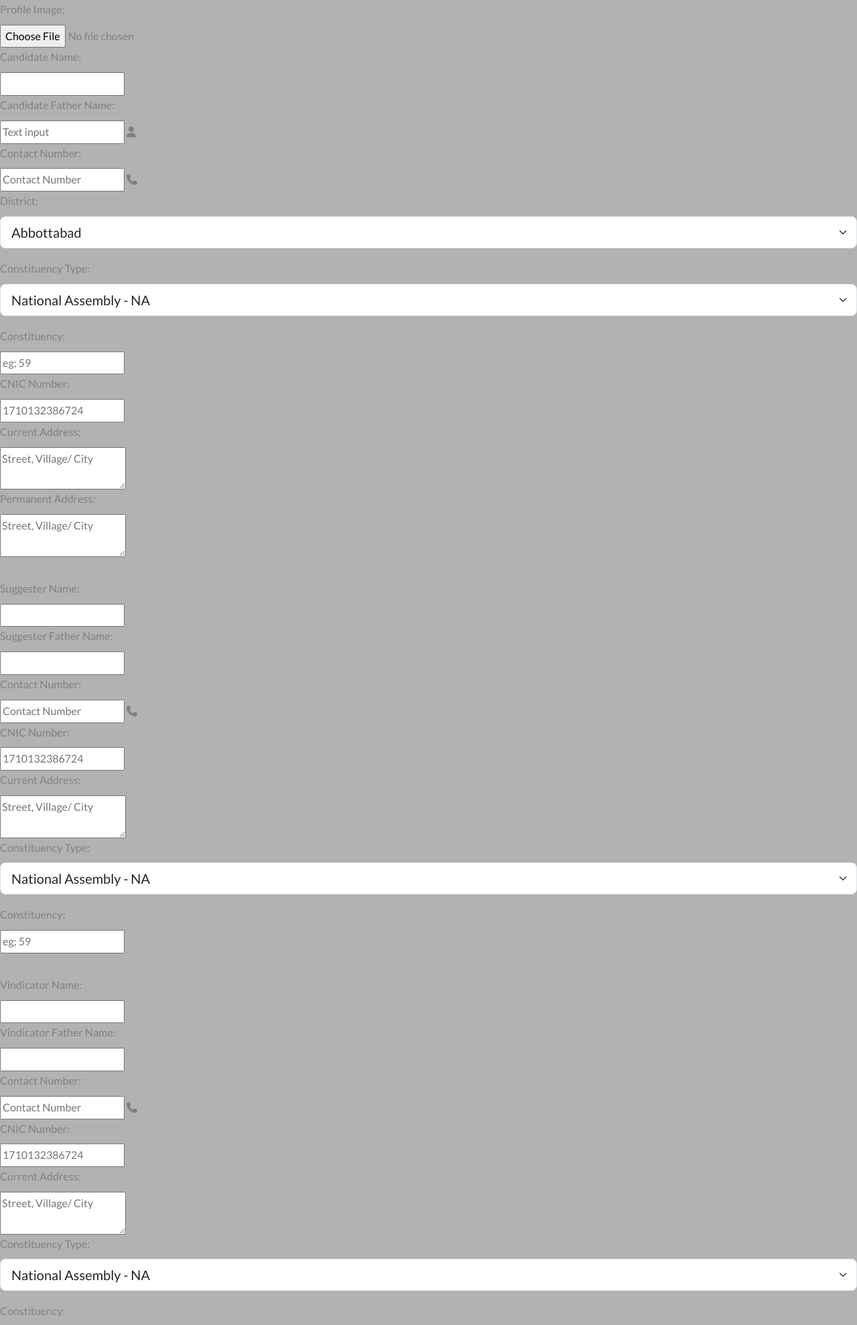
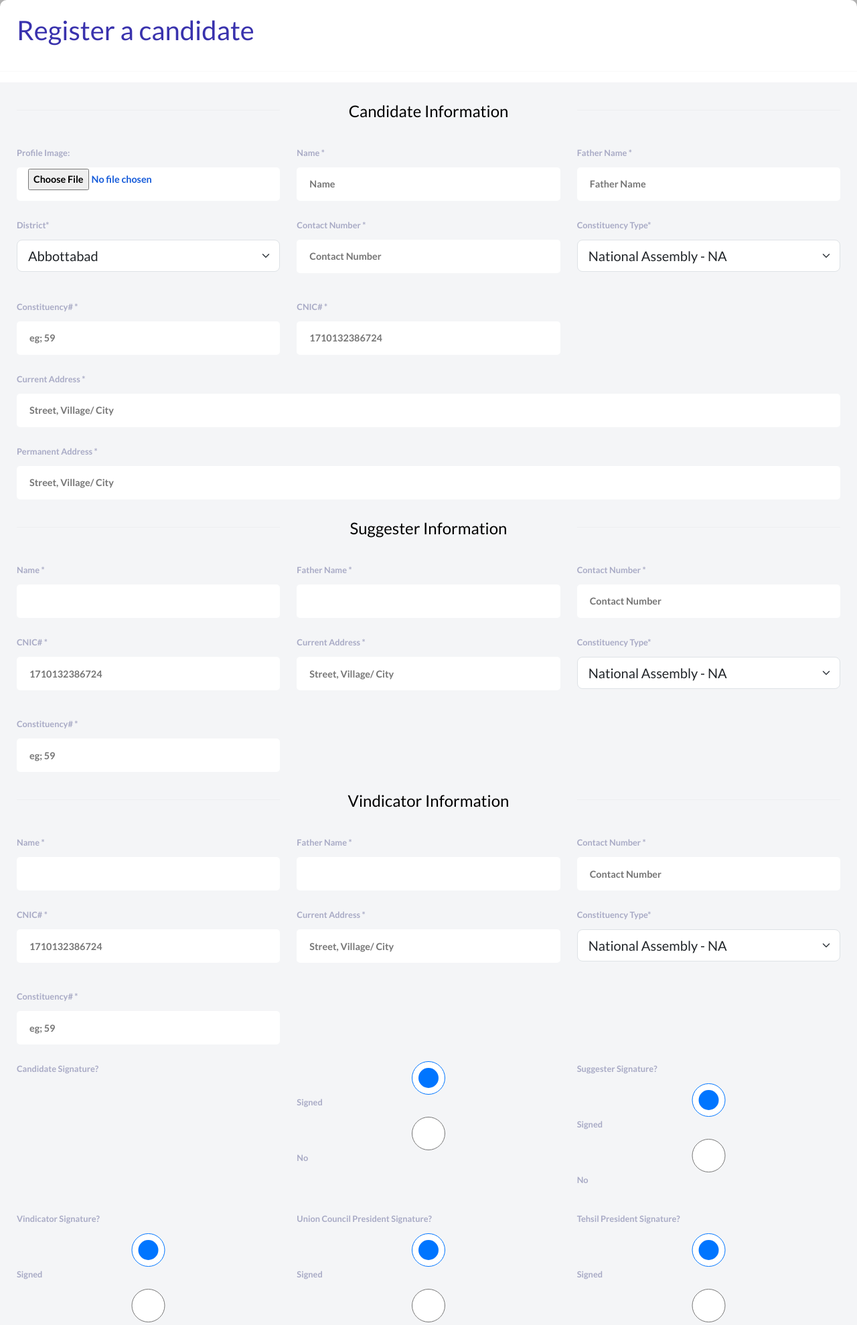
Before and after one commit to haseebjanhamraz/anp_candidates, a Node server app: page /add in a window 1280 px wide. Shown: the part 67-2046 px from the top of the page at 67% size. Run offline with Node 20, Linux system fonts and the light colour scheme; the visitor is signed in with stand-in values (Sample User, id 1); some libraries are stand-ins or nearby versions.

Commit message:
Update Add form styling

```diff
--- /dev/null
+++ b/public/styles.css
@@ -0,0 +1,80 @@
+.wrapper {
+    width: 100%;
+    background: #FFF;
+    border-radius: 10px;
+    box-shadow: 0 25px 70px rgba(0, 0, 0, .05);
+    overflow: hidden;
+}
+
+h1.title {
+    padding: 15px 0;
+    margin-left: 25px;
+    font-weight: normal;
+    color: rgba(57, 50, 173, 1)
+}
+
+.form {
+    width: 100%;
+}
+
+.myform {
+    background: #F4F5F7;
+    padding: 25px;
+    display: grid;
+    grid-template-columns: 1fr 1fr 1fr;
+    grid-gap: 25px
+}
+
+.myform label {
+    display: block;
+    color: #A8AAC5;
+    font-weight: bold;
+    font-size: .8rem;
+    margin-bottom: 10px;
+}
+
+
+.myform input {
+    border: 0;
+    outline: 0;
+    height: 50px;
+    background: #FFF;
+    width: 100%;
+    border-radius: 5px;
+    color: #155BDA;
+    font-weight: 700;
+    font-size: .9rem;
+    text-indent: 15px;
+    border: 2px solid transparent;
+    transition: border 250ms;
+}
+
+.full-width {
+    grid-column: -1 / 1
+}
+
+.button {
+    grid-column: -1 / 1;
+    display: flex;
+    justify-content: center;
+}
+
+.button button {
+    border: 0;
+    outline: 0;
+    width: 120px;
+    height: 50px;
+    border-radius: 50px;
+    color: #FFF;
+    font-weight: bold;
+    font-size: .9rem;
+    cursor: pointer;
+    background: linear-gradient(356deg, rgba(57, 50, 173, 1) 0%, rgba(87, 50, 173, 1) 100%);
+}
+
+.button button:hover {
+    background: rgba(57, 50, 173, 1);
+}
+input[type="radio"] {
+    font-size: 1px;
+  }
--- a/views/add.ejs
+++ b/views/add.ejs
@@ -1,46 +1,32 @@
 <%- include('partials/header') %>
-
-    <div class="columns is-flex is-flex-direction-row	">
-      <div class="column is-one-quarter is-offset-one-fifth">
-        <form action="/add" method="post" enctype="multipart/form-data">
-
-
-          <div class="field">
+  <div class="container-100 justify-content-center">
+    <div class="wrapper">
+      <div class="form">
+        <h1 class="title">Register a candidate</h1>
+        <hr>
+        <form action="/add" method="post" class="myform" enctype="multipart/form-data">
+          <hr>
+          <h4 class="text-center">Candidate Information</h4>
+          <hr>
+          <div class="control-from">
             <label for="profileImage" class="label">Profile Image:</label>
             <div class="control">
               <input type="file" id="profileImage" name="profileImage" class="input" required>
             </div>
           </div>
+          <div class="control-from">
+            <label for="name">Name *</label>
+            <input type="text" id="name" name="name" class="input" placeholder="Name" required>
+          </div>
+
+          <div class="control-from">
+            <label for="fathername">Father Name *</label>
+            <input type="text" id="fathername" name="fathername" class="input" placeholder="Father Name" required>
+          </div>
 
 
           <div class="field">
-            <label for="name" class="label">Candidate Name:</label>
-            <div class="control">
-              <input type="text" id="name" name="name" class="input" required>
-            </div>
-          </div>
-
-          <div class="field">
-            <label for="fathername" class="label">Candidate Father Name:</label>
-            <div class="control has-icons-left has-icons-right">
-              <input type="text" id="fathername" name="fathername" class="input" placeholder="Text input" required>
-              <span class="icon is-small is-left">
-                <i class="fas fa-user"></i>
-              </span>
-            </div>
-          </div>
-
-          <div class="field">
-            <label for="contactNumber" class="label">Contact Number:</label>
-            <div class="control has-icons-left has-icons-right">
-              <input type="text" id="contactNumber" name="contactNumber" class="input" placeholder="Contact Number" maxlength="11" required>
-              <span class="icon is-small is-left">
-                <i class="fas fa-phone"></i>
-              </span>
-              </div>
-          </div>
-          <div class="field">
-            <label for="district" class="label">District:</label>
+            <label for="district" class="label">District*</label>
             <div class="control">
               <div class="select">
                 <select class="form-select form-select-lg mb-3" aria-label=".form-select-lg example" id="district"
@@ -89,10 +75,15 @@
             </div>
           </div>
 
+          <div class="control-from">
+            <label for="contactNumber">Contact Number *</label>
+            <input type="text" id="contactNumber" name="contactNumber" class="input" placeholder="Contact Number"
+              maxlength="11" required>
+          </div>
 
 
           <div class="field">
-            <label for="constituencyType" class="label">Constituency Type:</label>
+            <label for="constituencyType" class="label">Constituency Type*</label>
             <div class="control">
               <div class="select">
                 <select class="form-select form-select-lg mb-3" aria-label=".form-select-lg example"
@@ -103,185 +94,162 @@
               </div>
             </div>
           </div>
-          <div class="field">
-            <label for="constituency" class="label">Constituency:</label>
-            <div class="control has-icons-left has-icons-right">
-              <input type="number" id="constituency" name="constituency" maxlength="3" class="input" placeholder="eg; 59" required>
-              </span>
-            </div>
-          </div>
-          <div class="field">
-            <label for="cnic" class="label">CNIC Number:</label>
-            <div class="control has-icons-left has-icons-right">
-              <input type="text" id="cnic" name="cnic" class="input" maxlength="13" placeholder="1710132386724"
+
+          <div class="control-from">
+            <label for="constituency">Constituency# *</label>
+            <input type="number" id="constituency" name="constituency" maxlength="3" class="input" placeholder="eg; 59"
               required>
           </div>
+
+          <div class="control-from">
+            <label for="cnic">CNIC# *</label>
+            <input type="text" id="cnic" name="cnic" class="input" maxlength="13" placeholder="1710132386724">
+          </div>
+          <div class="full-width">
+            <label for="currentAddress">Current Address *</label>
+            <input type="text" id="currentAddress" name="currentAddress" class="input"
+              placeholder="Street, Village/ City" required>
+          </div>
+          <div class="full-width">
+            <label for="permanentAddress">Permanent Address *</label>
+            <input type="text" id="permanentAddress" name="permanentAddress" class="input"
+              placeholder="Street, Village/ City" required>
+          </div>
+
+          <hr>
+          <h4 class="text-center">Suggester Information</h4>
+          <hr>
+          <div class="control-from">
+            <label for="suggesterName">Name *</label>
+            <input type="text" id="suggesterName" name="suggesterName" class="input" required>
+          </div>
+
+          <div class="control-from">
+            <label for="suggesterFatherName">Father Name *</label>
+            <input type="text" id="suggesterFatherName" name="suggesterFatherName" class="input" required>
+          </div>
+
+          <div class="control-from">
+            <label for="contactNumber">Contact Number *</label>
+            <input type="text" id="suggesterContactNum" name="suggesterContactNum" class="input"
+              placeholder="Contact Number" maxlength="11" required>
+          </div>
+
+          <div class="control-from">
+            <label for="suggesterCNIC">CNIC# *</label>
+            <input type="text" id="suggesterCNIC" name="suggesterCNIC" class="input" maxlength="13"
+              placeholder="1710132386724" required>
+          </div>
+
+          <div class="control-form">
+            <label for="suggesterCurrentAddress">Current Address *</label>
+            <input type="text" id="suggesterCurrentAddress" name="suggesterCurrentAddress" class="input"
+              placeholder="Street, Village/ City" required>
           </div>
 
           <div class="field">
-            <label for="currentAddress" class="label">Current Address:</label>
-            <div class="control">
-              <textarea id="currentAddress" name="currentAddress" class="textarea" placeholder="Street, Village/ City" required></textarea>
-            </div>
-          </div>
-
-          <div class="field">
-            <label for="permanentAddress" class="label">Permanent Address:</label>
-            <div class="control">
-              <textarea id="permanentAddress" name="permanentAddress" class="textarea" placeholder="Street, Village/ City" required></textarea>
-            </div>
-          </div>
-          <hr>
-
-
-          <!-- Suggestor Information  -->
-
-
-          <div class="field">
-            <label for="suggesterName" class="label">Suggester Name:</label>
-            <div class="control">
-              <input type="text" id="suggesterName" name="suggesterName" class="input" required>
-            </div>
-          </div>
-          <div class="field">
-            <label for="suggesterFatherName" class="label">Suggester Father Name:</label>
-            <div class="control">
-              <input type="text" id="suggesterFatherName" name="suggesterFatherName" class="input" required>
-            </div>
-          </div>
-
-          <div class="field">
-            <label for="suggesterContactNum" class="label">Contact Number:</label>
-            <div class="control has-icons-left has-icons-right">
-              <input type="text" id="suggesterContactNum" name="suggesterContactNum" class="input" placeholder="Contact Number" maxlength="11" required>
-              <span class="icon is-small is-left">
-                <i class="fas fa-phone"></i>
-              </span>
-              </div>
-          </div>
-
-          <div class="field">
-            <label for="suggesterCNIC" class="label">CNIC Number:</label>
-            <div class="control has-icons-left has-icons-right">
-              <input type="text" id="suggesterCNIC" name="suggesterCNIC" class="input" maxlength="13" placeholder="1710132386724"
-                required>
-            </div>
-          </div>
-
-          <div class="field">
-            <label for="suggesterCurrentAddress" class="label">Current Address:</label>
-            <div class="control">
-              <textarea id="suggesterCurrentAddress" name="suggesterCurrentAddress" class="textarea" placeholder="Street, Village/ City" required></textarea>
-            </div>
-          </div>
-
-          <div class="field">
-            <label for="suggConstTyp" class="label">Constituency Type:</label>
+            <label for="suggConstTyp" class="label">Constituency Type*</label>
             <div class="control">
               <div class="select">
-                <select class="form-select form-select-lg mb-3" aria-label=".form-select-lg example"
-                  id="suggConstTyp" name="suggConstTyp" required>
+                <select class="form-select form-select-lg mb-3" aria-label=".form-select-lg example" id="suggConstTyp"
+                  name="suggConstTyp" required>
                           <option value="NA">National Assembly - NA</option>
                           <option value="PK">Provincial Assembly - PK</option>
                       </select>
               </div>
             </div>
           </div>
-          <div class="field">
-            <label for="suggesterConstituency" class="label">Constituency:</label>
-            <div class="control has-icons-left has-icons-right">
-              <input type="number" id="suggesterConstituency" name="suggesterConstituency" maxlength="3" class="input" placeholder="eg; 59" required>
-              </span>
+
+          <div class="control-from">
+            <label for="suggesterConstituency">Constituency# *</label>
+            <input type="number" id="suggesterConstituency" name="suggesterConstituency" maxlength="3" class="input"
+              placeholder="eg; 59" required>
           </div>
-          </div>
+
+
+          <div class="control-from"></div>
+          <div class="control-from"></div>
+
+
+          <hr>
+          <h4 class="text-center">Vindicator Information</h4>
           <hr>
 
-          <!-- Vindicator Information  -->
-
-          <div class="field">
-            <label for="vindicatorName" class="label">Vindicator Name:</label>
-            <div class="control">
+          <div class="control-from">
+            <label for="vindicatorName">Name *</label>
             <input type="text" id="vindicatorName" name="vindicatorName" class="input" required>
           </div>
-          </div>
-          <div class="field">
-            <label for="vindicatorFatherName" class="label">Vindicator Father Name:</label>
-            <div class="control">
+
+          <div class="control-from">
+            <label for="vindicatorFatherName">Father Name *</label>
             <input type="text" id="vindicatorFatherName" name="vindicatorFatherName" class="input" required>
           </div>
+
+          <div class="control-from">
+            <label for="vindicatorContactNum">Contact Number *</label>
+            <input type="text" id="vindicatorContactNum" name="vindicatorContactNum" class="input"
+              placeholder="Contact Number" maxlength="11" required>
+          </div>
+
+          <div class="control-from">
+            <label for="vindicatorCNIC">CNIC# *</label>
+            <input type="text" id="vindicatorCNIC" name="vindicatorCNIC" class="input" maxlength="13"
+              placeholder="1710132386724" required>
+          </div>
+
+          <div class="control-form">
+            <label for="vindicatorCurrentAddress">Current Address *</label>
+            <input type="text" id="vindicatorCurrentAddress" name="vindicatorCurrentAddress" class="input"
+              placeholder="Street, Village/ City" required>
           </div>
 
           <div class="field">
-            <label for="vindicatorContactNum" class="label">Contact Number:</label>
-            <div class="control has-icons-left has-icons-right">
-              <input type="text" id="vindicatorContactNum" name="vindicatorContactNum" class="input" placeholder="Contact Number" maxlength="11" required>
-              <span class="icon is-small is-left">
-                <i class="fas fa-phone"></i>
-              </span>
-              </div>
-          </div>
-
-          <div class="field">
-            <label for="vindicatorCNIC" class="label">CNIC Number:</label>
-            <div class="control has-icons-left has-icons-right">
-              <input type="text" id="vindicatorCNIC" name="vindicatorCNIC" class="input" maxlength="13" placeholder="1710132386724"
-                required>
-            </div>
-          </div>
-
-          <div class="field">
-            <label for="vindicatorCurrentAddress" class="label">Current Address:</label>
-            <div class="control">
-              <textarea id="vindicatorCurrentAddress" name="vindicatorCurrentAddress" class="textarea" placeholder="Street, Village/ City" required></textarea>
-            </div>
-          </div>
-
-          <div class="field">
-            <label for="vindConstTyp" class="label">Constituency Type:</label>
+            <label for="vindConstTyp" class="label">Constituency Type*</label>
             <div class="control">
               <div class="select">
-                <select class="form-select form-select-lg mb-3" aria-label=".form-select-lg example"
-                  id="vindConstTyp" name="vindConstTyp" required>
+                <select class="form-select form-select-lg mb-3" aria-label=".form-select-lg example" id="vindConstTyp"
+                  name="vindConstTyp" required>
                           <option value="NA">National Assembly - NA</option>
                           <option value="PK">Provincial Assembly - PK</option>
                       </select>
               </div>
             </div>
           </div>
-          <div class="field">
-            <label for="vindicatorConstituency" class="label">Constituency:</label>
-            <div class="control has-icons-left has-icons-right">
-              <input type="number" id="vindicatorConstituency" name="vindicatorConstituency" maxlength="3" class="input" placeholder="eg; 59" required>
-              </span>
+
+          <div class="control-from">
+            <label for="vindicatorConstituency">Constituency# *</label>
+            <input type="number" id="vindicatorConstituency" name="vindicatorConstituency" maxlength="3" class="input"
+              placeholder="eg; 59" required>
           </div>
+          <div class="control-from">
           </div>
-
-          <hr>
+          <div class="control-from">
+          </div>
 
           <!-- Signatures Verification -->
 
-          <div class="field">
+
           <label class="label">Candidate Signature?</label>
           <div class="control">
             <label class="radio">
-                <input type="radio" name="candidateSign" value="signed"  required checked>
-                Yes
+              <input type="radio" name="candidateSign" value="signed" required checked>
+              Signed
             </label>
             <label class="radio">
-                <input type="radio" name="candidateSign" value="notAvailable" required>
+              <input type="radio" name="candidateSign" value="notSigned" required>
               No
             </label>
           </div>
-          </div>
+
           <div class="field">
             <label class="label">Suggester Signature?</label>
             <div class="control">
               <label class="radio">
-                <input type="radio" name="suggesterSign" value="signed"  required checked>
-                Yes
+                <input type="radio" name="suggesterSign" value="signed" required checked>
+                Signed
               </label>
               <label class="radio">
-                <input type="radio" name="suggesterSign" value="notAvailable" required>
+                <input type="radio" name="suggesterSign" value="notSigned" required>
                 No
               </label>
             </div>
@@ -290,11 +258,11 @@
             <label class="label">Vindicator Signature?</label>
             <div class="control">
               <label class="radio">
-                <input type="radio" name="vindicatorSign" value="signed"  required checked>
-                Yes
+                <input type="radio" name="vindicatorSign" value="signed" required checked>
+                Signed
               </label>
               <label class="radio">
-                <input type="radio" name="vindicatorSign" value="notAvailable" required>
+                <input type="radio" name="vindicatorSign" value="notSigned" required>
                 No
               </label>
             </div>
@@ -303,11 +271,11 @@
             <label class="label">Union Council President Signature?</label>
             <div class="control">
               <label class="radio">
-                <input type="radio" name="ucPresidentSign" value="signed"  required checked>
-                Yes
+                <input type="radio" name="ucPresidentSign" value="signed" required checked>
+                Signed
               </label>
               <label class="radio">
-                <input type="radio" name="ucPresidentSign" value="notAvailable" required>
+                <input type="radio" name="ucPresidentSign" value="notSigned" required>
                 No
               </label>
             </div>
@@ -316,11 +284,11 @@
             <label class="label">Tehsil President Signature?</label>
             <div class="control">
               <label class="radio">
-                <input type="radio" name="tehsilPresidentSign" value="signed"  required checked>
-                Yes
+                <input type="radio" name="tehsilPresidentSign" value="signed" required checked>
+                Signed
               </label>
               <label class="radio">
-                <input type="radio" name="tehsilPresidentSign" value="notAvailable" required>
+                <input type="radio" name="tehsilPresidentSign" value="notSigned" required>
                 No
               </label>
             </div>
@@ -329,29 +297,27 @@
             <label class="label">District President ANP Signature?</label>
             <div class="control">
               <label class="radio">
-                <input type="radio" name="districtPresidentSign" value="signed"  required checked>
-                Yes
+                <input type="radio" name="districtPresidentSign" value="signed" required checked>
+                Signed
               </label>
               <label class="radio">
-                <input type="radio" name="districtPresidentSign" value="notAvailable" required>
+                <input type="radio" name="districtPresidentSign" value="notSigned" required>
                 No
               </label>
             </div>
           </div>
 
 
-          <div class="field is-grouped">
-            <div class="control">
-              <button type="submit" class="button is-link">Submit</button>
-            </div>
-            <div class="control">
-              <button type="button" class="button is-link is-light">Cancel</button>
-            </div>
+
+          <div class="button">
+            <button type="submit" id="register">Register</button>
           </div>
         </form>
+      </div>
     </div>
   </div>
 
 
 
+
   <%- include('partials/footer') %>
```
Lines whose indentation alone changed are shown as unchanged.
